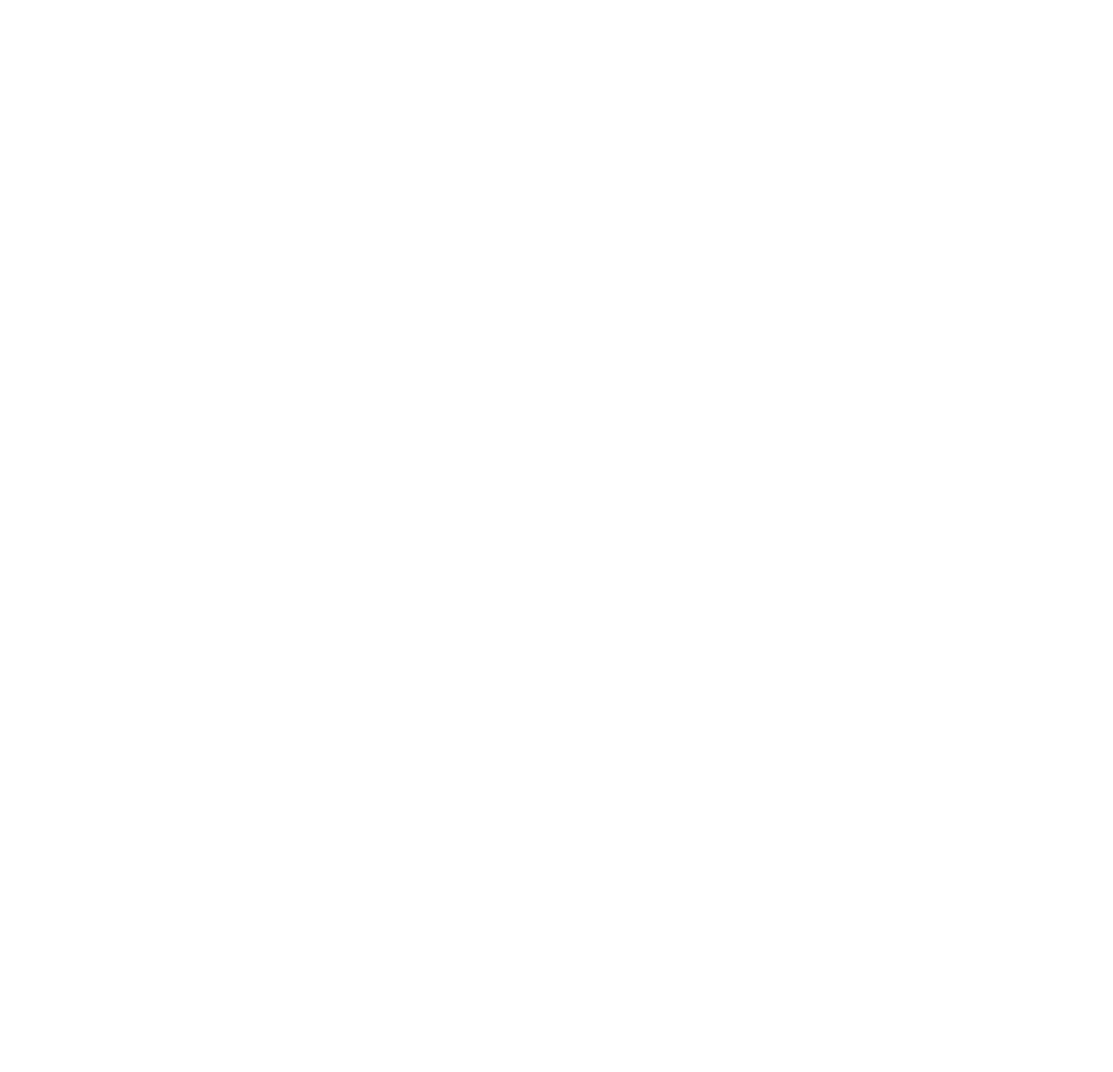
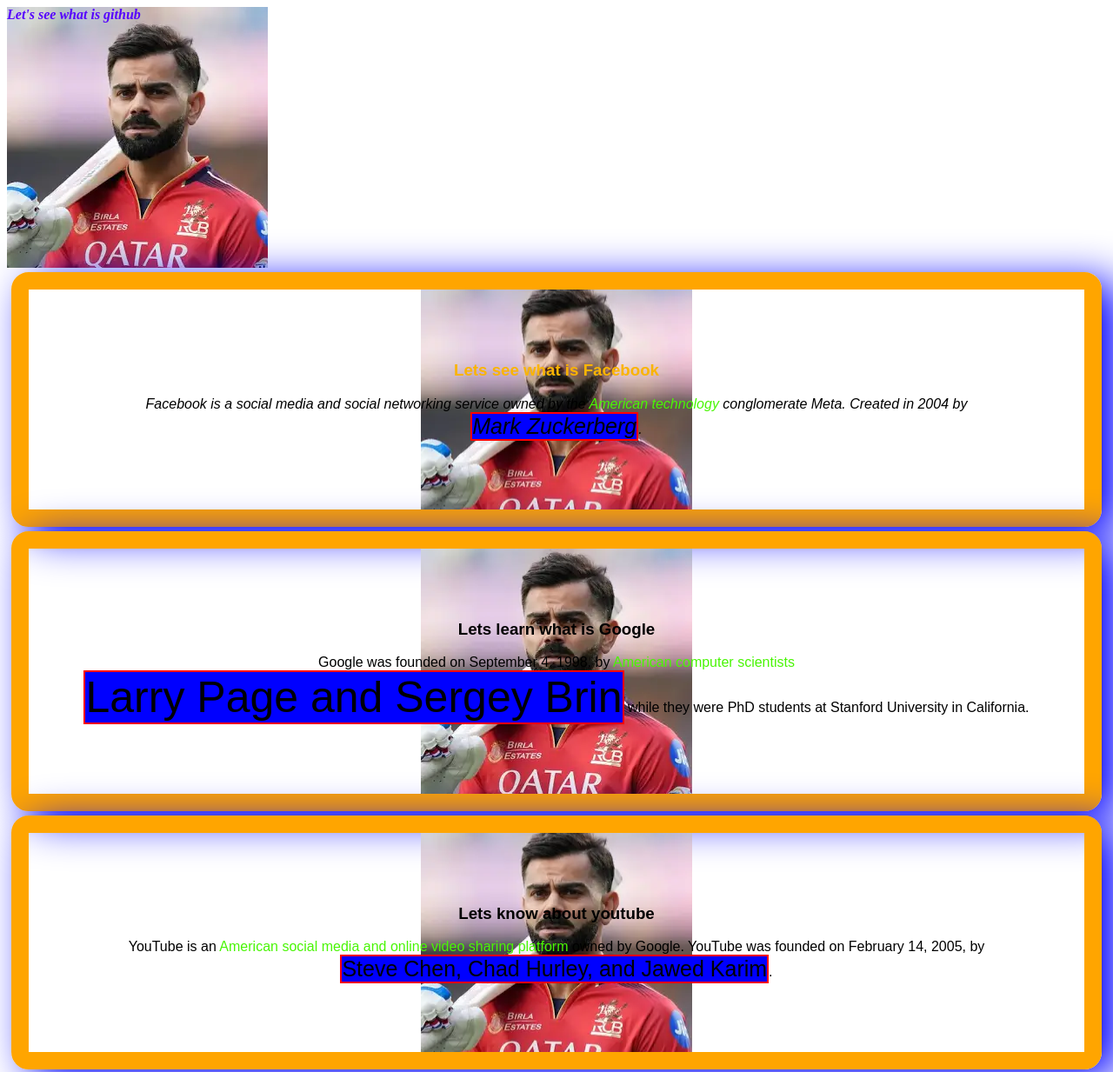
Before and after one commit to Md-abid-khan/first-github-repo1, a plain HTML site: page index.html in a window 1280 px wide. Shown: the top 1233 px of the page at 87% size. Before the commit the page ends 800 px from the top, so only its background shows below. Drawn offline with Linux system fonts and the light colour scheme.

Commit message:
change something

```diff
--- a/index.html
+++ b/index.html
@@ -4,8 +4,28 @@
     <meta charset="UTF-8">
     <meta name="viewport" content="width=device-width, initial-scale=1.0">
     <title>first-github-repo1</title>
+    <header>
+       <b><i> Let's see what is github</i></b>
+    </header>
+    <link rel="stylesheet" href="./new/new.css">
+
 </head>
 <body>
+     <div>
+    <h3 style="color: rgb(250, 180, 2);" >Lets see what is Facebook</h3>
+    <p style="font-style: italic;">Facebook is a social media and social networking service owned by the <span class="America">American technology</span> conglomerate Meta. Created in 2004 by <span class="border">Mark Zuckerberg</span>.</p>
+  </div>
+  <div>
+    <h3>Lets learn what is Google</h3>
+    <p>Google was founded on September 4, 1998, by <span class="America">American computer scientists</span> <span class="border" style="font-size: 50px;">Larry Page and Sergey Brin</span>  while they were PhD students at Stanford University in California.</p>
+  </div>
+  <div>
+    <h3>Lets know about youtube</h3>
+    <p>YouTube is an <span class="America">American social media and online video sharing platform </span>owned by Google. YouTube was founded on February 14, 2005, by <span class="border">Steve Chen, Chad Hurley, and Jawed Karim</span>.</p>
+  </div><br>
+  There is some link given <br><a href="https://www.youtube.com/">YouTube</a><br><a href="https://www.facebook.com/">Facebook</a><br>
+  This link will open another tab <br> <a href="https://www.instagram.com/" target="_blank">Instagram</a><br>
+  <img src="./download.webp" alt="Virat Kohli" height="400px" width="300px">
 
 </body>
 </html>
--- /dev/null
+++ b/new/new.css
@@ -0,0 +1,25 @@
+ .border{
+        border: 2px solid red;
+        /* display: block; */
+        /* display: contents; */
+        display: inline-block;
+        background-color: blue;
+        font-size: 25px;
+    }
+    .America{
+        color: rgb(73, 245, 5);
+    }
+    header{
+        color: #5602fd;
+    }
+    header{
+    background-image: url("../download.webp");  background-repeat: no-repeat;
+    height: 300px; width: 300px; background-position:unset;
+}
+div{
+    border: 20px solid orange; border-radius: 20px; box-shadow: 20px 10px 50px blue;
+    padding:5%; margin: 5px; text-align: center; font-family: fantasy; background-image: url("../download.webp"); background-position:center; background-repeat:no-repeat;
+}
+#boro{
+     font-size: 30px;
+}
```
Also changed, not shown: download.webp (added).
